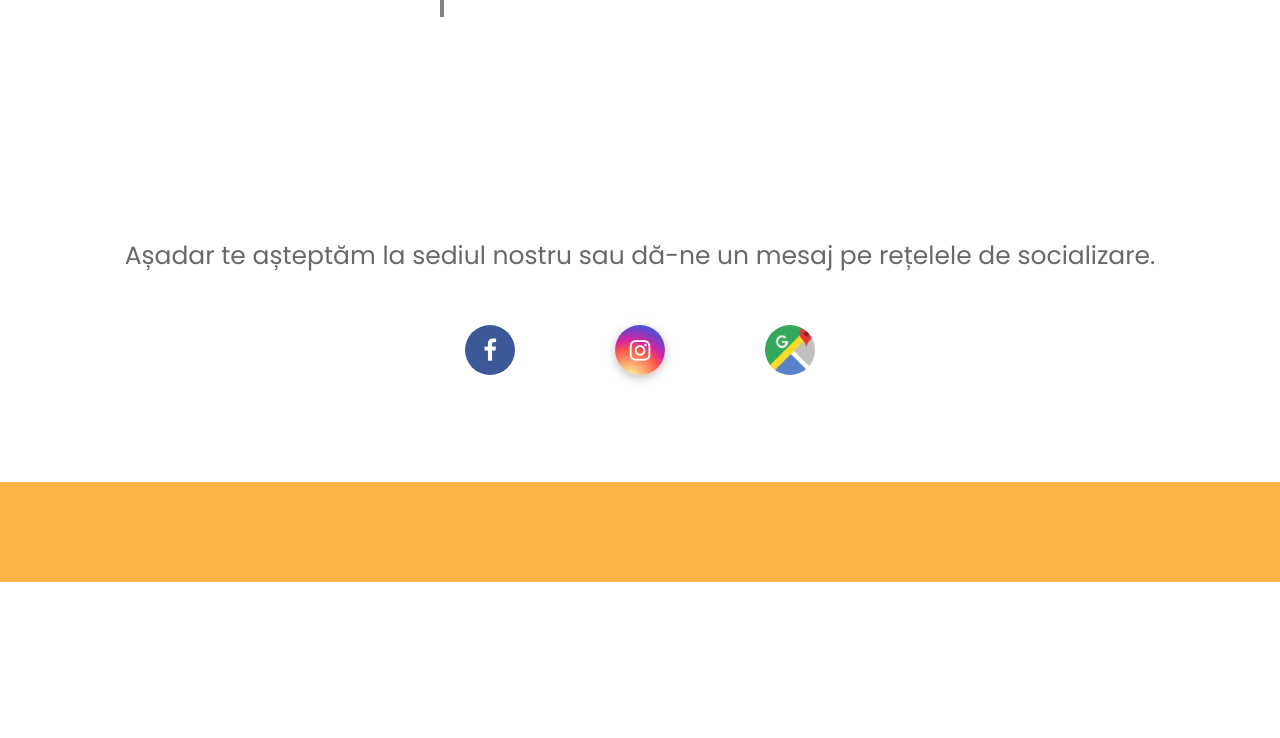
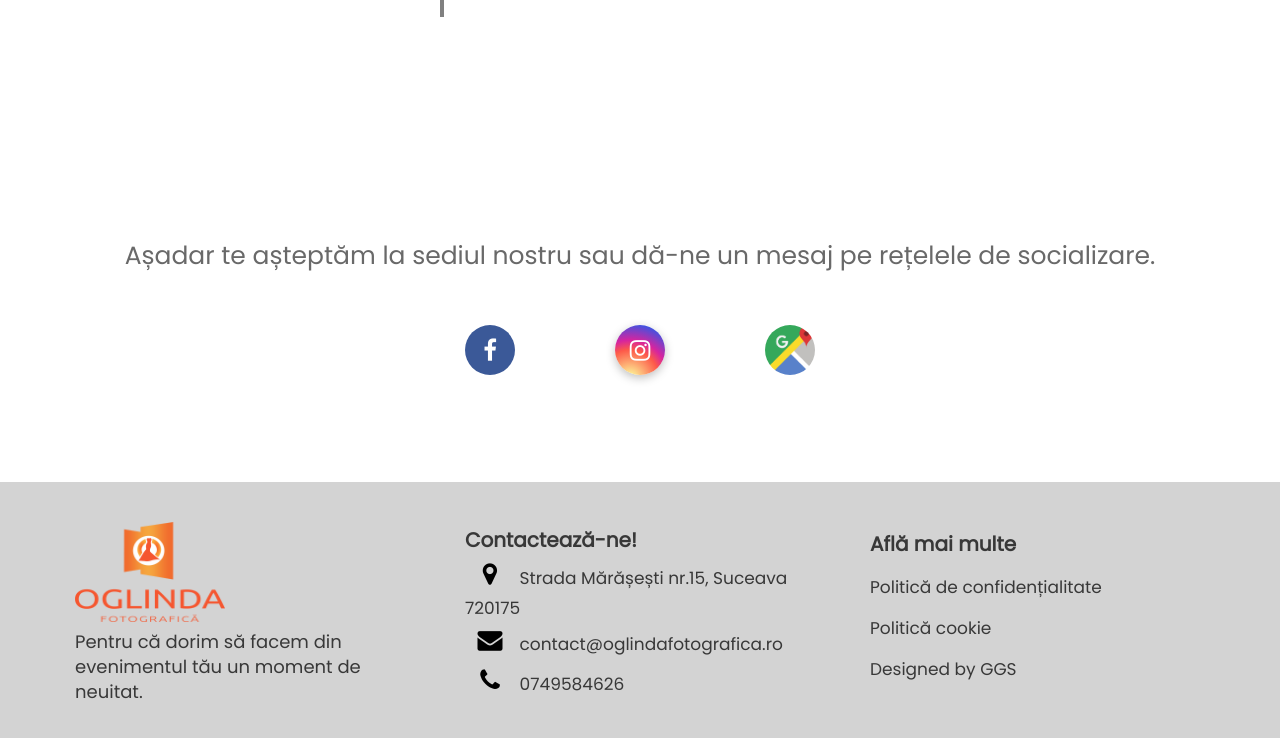
Before and after one commit to SebastianGula1/Oglinga-Fotografica, a plain HTML site: page index.html in a window 1280 px wide. Shown: the part 10205-10943 px from the top of the page. Before the commit the page ends 10787 px from the top, so only its background shows below. Drawn offline with Linux system fonts and the light colour scheme; some packages are replaced by stand-ins of ours; a script that the page names is missing.

Commit message:
[ADD] - Footer

```diff
--- a/index.html
+++ b/index.html
@@ -570,6 +570,25 @@
         <section id="footer">
 
             <div class="footer-container">
+                <div class="col-1">
+                    <img src="./images/Logo/LOGO oglinda 2.png" alt="logo">
+                    <p> Pentru că dorim să facem din evenimentul tău un moment de neuitat.</p>
+                </div>
+
+                <div class="col-2">
+                    <h1> Contactează-ne!</h1>
+                    <p> <i class="fa fa-map-marker"></i> Strada Mărășești nr.15, Suceava 720175</p>
+                    <p> <i class="fa fa-envelope"></i> contact@oglindafotografica.ro </p>
+                    <p> <i class="fa fa-phone"></i> 0749584626</p>
+                </div>
+
+                <div class="col-3">
+                    <h1> Află mai multe</h1>
+                   <p> Politică de confidențialitate</p>
+                   <p> Politică cookie</p>
+                   <p> Designed by GGS</p>
+
+                </div>
 
 
 
--- a/style/style.css
+++ b/style/style.css
@@ -824,11 +824,11 @@ a {
     border-radius: 50%;
 }
 
-.fa::before {
+#contact .fa::before {
     font-size: 24px;
 }
 
-.fa:hover,
+#contact .fa:hover,
 .social-menu img:hover {
     opacity: 0.7;
 }
@@ -851,15 +851,66 @@ a {
     border-radius: 50%;
 
 }
-
+/* footer */
 #footer{
     width: 100%;
-    padding: 50px 15px;
+    padding:20px;
+    background-color: #D3D3D3	;
+}
+.footer-container{
     display: flex;
     justify-content: center;
     align-items: center;
     align-content: center;
-    background-color: #FFB347;
+
+}
+.col-1 img{
+    width:150px;
+    height: 100px;
+}
+
+.col-1 p{
+
+    font-size: 18px;
+    font-weight: 500;
+    line-height: 1.4em;
+    text-align: left;
+    color: #383838;}
+
+.col-1, .col-2, .col-3{
+    width:350px;
+    margin:20px;
+}
+.col-2{
+    display: flex;
+    flex-direction: column;
+}
+
+.col-2 h1, .col-3 h1{
+    font-size: 20px;
+    font-weight: 600;
+    color: #383838;
+    font-style: bold;
+
+}
+.col-2, .col-3 p{
+    font-size: 17px;
+    font-weight: 500;
+    color: #383838;
+
+}
+
+.col-3 h1{
+    margin-left: 15px;
+}
+
+.col-3 p{
+    margin:15px;
+}
 
 
+#footer .fa{
+    color:black;
+    font-size: 25px;
+    margin: -5px 0px -5px 0px;
 }
```
Also changed, not shown: images/Logo/LOGO oglinda 2.png (added), images/Logo/OGLINDA-Logo-Portocaliu-1.png (deleted), images/Logo/logo-png.png (deleted).
